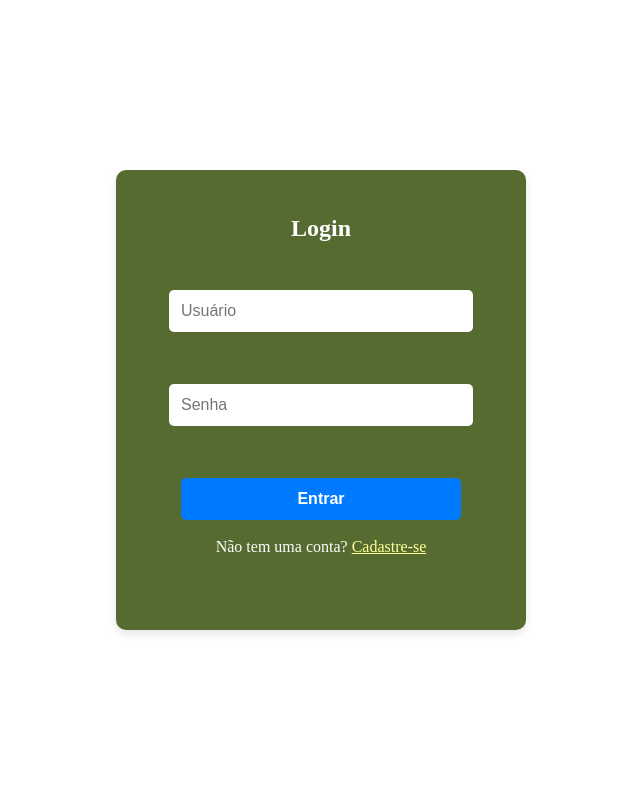
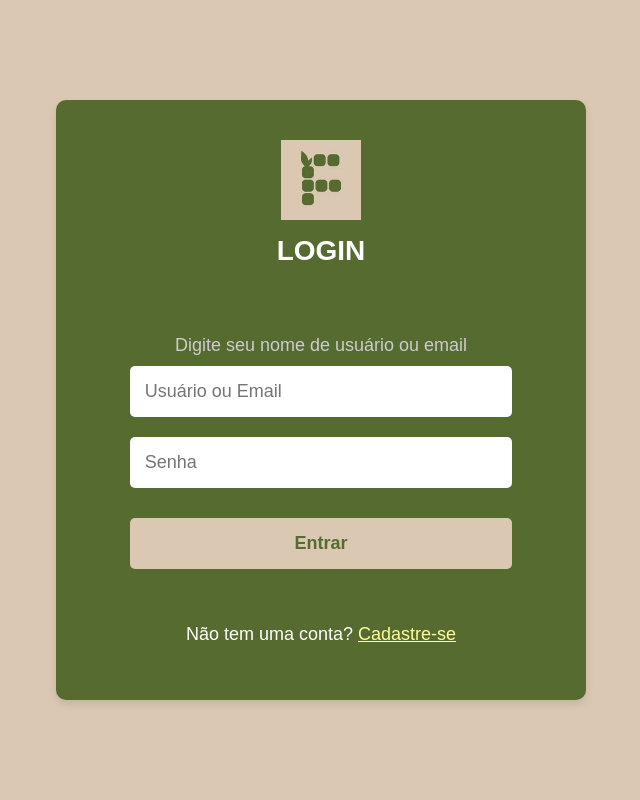
Before and after one commit to Adrelzin/Projeto-pp2, a Flask app: page /login in a window 1280 px wide. Shown: the whole page, without its empty margins (319-959 px from the left). Run offline with Flask 3, Linux system fonts and the light colour scheme.

Commit message:
Update login.html

```diff
--- a/templates/login.html
+++ b/templates/login.html
@@ -2,7 +2,7 @@
 <html lang="pt-br">
 <head>
     <meta charset="UTF-8">
-    <title>Login - Sistema de Livros</title>
+    <title>Login - Semente Diária</title>
     <link rel="icon" href="{{ url_for('static', filename='logo.ico') }}" type="image/x-icon">
     <style>
         body {
@@ -12,7 +12,8 @@
             display: flex;
             align-items: center;
             justify-content: center;
-            background-color: white;
+            background-color: #dac8b3;
+            font-family: Arial, sans-serif;
         }
 
         .container {
@@ -21,18 +22,24 @@
             flex-direction: column;
             align-items: center;
             justify-content: center;
-            padding: 30px;
+            padding: 40px;
             border-radius: 10px;
             box-shadow: 0 4px 8px rgba(0,0,0,0.1);
-            width: 350px;
-            min-height: 400px;
+            width: 450px;
+            min-height: 500px;
+        }
+
+        .logo {
+            width: 80px;
+            height: 80px;
+            margin-bottom: 15px;
         }
 
         h1 {
             color: white;
-            margin: 0 0 20px 0;
+            margin: 0 0 30px 0;
             text-align: center;
-            font-size: 24px;
+            font-size: 28px;
         }
 
         form {
@@ -40,33 +47,41 @@
             flex-direction: column;
             align-items: center;
             width: 100%;
-            margin: 20px 0;
+            margin: 30px 0;
         }
 
         input {
-            margin: 8px 0;
-            padding: 12px;
-            width: 80%;
+            margin: 10px 0;
+            padding: 15px;
+            width: 85%;
             border: none;
             border-radius: 5px;
-            font-size: 16px;
+            font-size: 18px;
+            box-sizing: border-box;
+        }
+
+        input:focus {
+            outline: 2px solid #dac8b3;
         }
 
         input[type="submit"] {
-            background-color: #007bff;
-            color: white;
+            background-color: #dac8b3;
+            color: #556b2f;
             cursor: pointer;
             font-weight: bold;
+            margin-top: 20px;
+            font-size: 18px;
         }
 
         input[type="submit"]:hover {
-            background-color: #0056b3;
+            background-color: #c7b49f;
         }
 
         p {
             color: white;
             text-align: center;
-            margin: 10px 0;
+            margin: 15px 0;
+            font-size: 18px;
         }
 
         p a {
@@ -81,28 +96,116 @@
         .erro {
             background-color: #ff4444;
             color: white;
-            padding: 10px;
+            padding: 12px;
             border-radius: 5px;
-            margin: 10px 0;
+            margin: 15px 0;
+            text-align: center;
+            width: 85%;
+            font-size: 18px;
+            display: block;
+        }
+
+        .success {
+            background-color: #44aa44;
+            color: white;
+            padding: 12px;
+            border-radius: 5px;
+            margin: 15px 0;
+            text-align: center;
+            width: 85%;
+            font-size: 18px;
+        }
+
+        .help-text {
+            font-size: 18px;
+            color: #cccccc;
+            margin-top: 8px;
+            text-align: center;
+        }
+
+        /* Estilo para mensagens de erro específicas */
+        .erro-login {
+            background-color: #dc3545;
+            color: white;
+            padding: 12px;
+            border-radius: 5px;
+            margin: 15px 0;
+            text-align: center;
+            width: 85%;
+            font-size: 16px;
+            border: 1px solid #bd2130;
+        }
+
+        .erro-senha {
+            background-color: #dc3545;
+            color: white;
+            padding: 12px;
+            border-radius: 5px;
+            margin: 15px 0;
+            text-align: center;
+            width: 85%;
+            font-size: 16px;
+            border: 1px solid #bd2130;
         }
     </style>
 </head>
 <body>
-        <div class = "container">
-            <h1>Login</h1>
+    <div class="container">
+        {% if url_for('static', filename='logo.png') %}
+            <img src="{{ url_for('static', filename='logo.png') }}" alt="Logo" class="logo">
+        {% endif %}
 
+        <h1>LOGIN</h1>
+
+        <!-- Mensagens de erro específicas -->
         {% if erro %}
-                <p><strong>{{ erro }}</strong></p>
+            <div class="erro">{{ erro }}</div>
+        {% endif %}
+
+        {% if erro_login %}
+            <div class="erro-login">❌ Usuário ou email não encontrado</div>
+        {% endif %}
+
+        {% if erro_senha %}
+            <div class="erro-senha">❌ Senha incorreta</div>
+        {% endif %}
+
+        {% if erro_geral %}
+            <div class="erro">❌ {{ erro_geral }}</div>
         {% endif %}
 
         <form method="post" action="/login">
-                <input type="text" name="nome" placeholder="Usuário" required>
-                <br><br>
+            <div class="help-text">Digite seu nome de usuário ou email</div>
+            <input type="text" name="login_input" placeholder="Usuário ou Email" required>
+
             <input type="password" name="senha" placeholder="Senha" required>
-                <br><br>
+
             <input type="submit" value="Entrar">
+        </form>
+
         <p>Não tem uma conta? <a href="/cadastro">Cadastre-se</a></p>
-            </form>
     </div>
+
+    <script>
+        // Script para simular validação de login (para demonstração)
+        document.querySelector('form').addEventListener('submit', function(e) {
+            // Esta é apenas uma demonstração - em produção, a validação deve ser feita no servidor
+            const loginInput = document.querySelector('input[name="login_input"]').value;
+            const senha = document.querySelector('input[name="senha"]').value;
+
+            // Exemplo de validação básica no frontend (apenas para demonstração)
+            if (loginInput.length < 3) {
+                e.preventDefault();
+                alert('Usuário ou email deve ter pelo menos 3 caracteres');
+                return;
+            }
+
+            if (senha.length < 4) {
+                e.preventDefault();
+                alert('Senha deve ter pelo menos 4 caracteres');
+                return;
+            }
+        });
+    </script>
 </body>
 </html>
```
Lines whose indentation alone changed are shown as unchanged.
